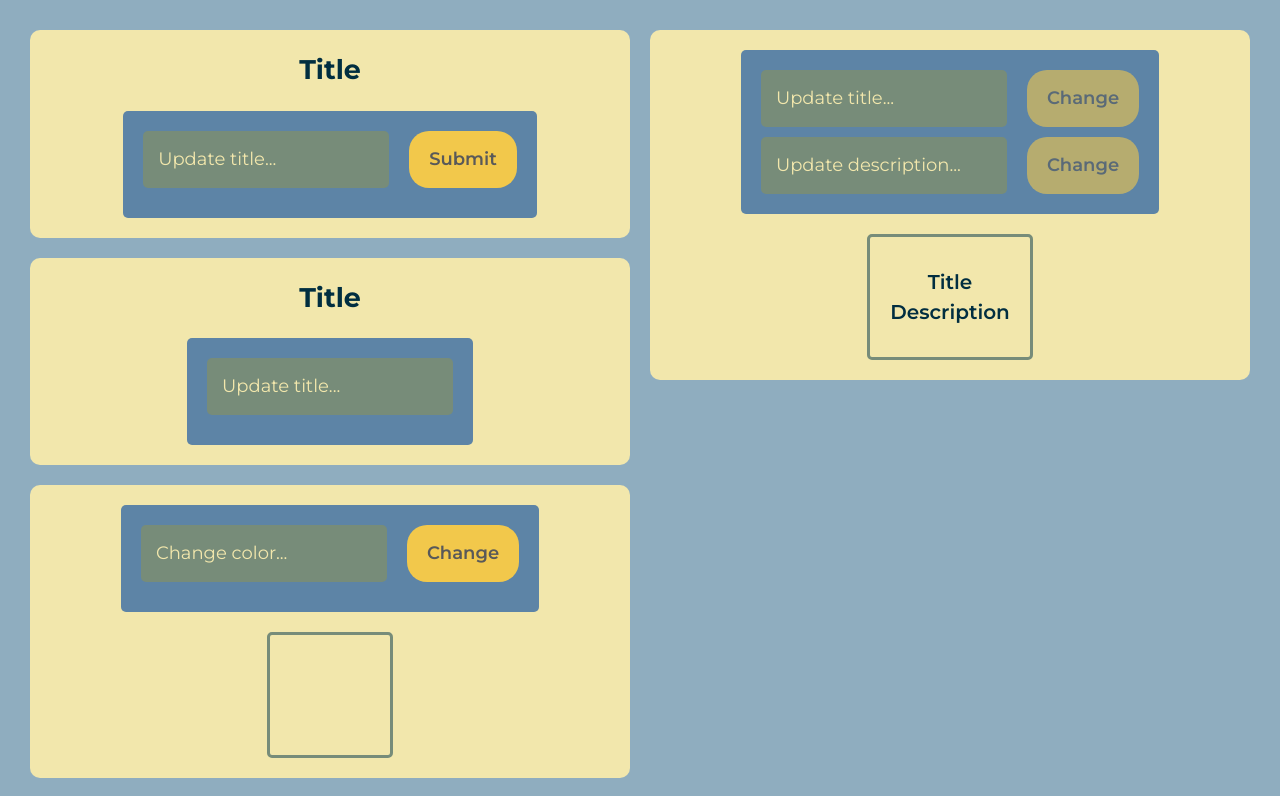
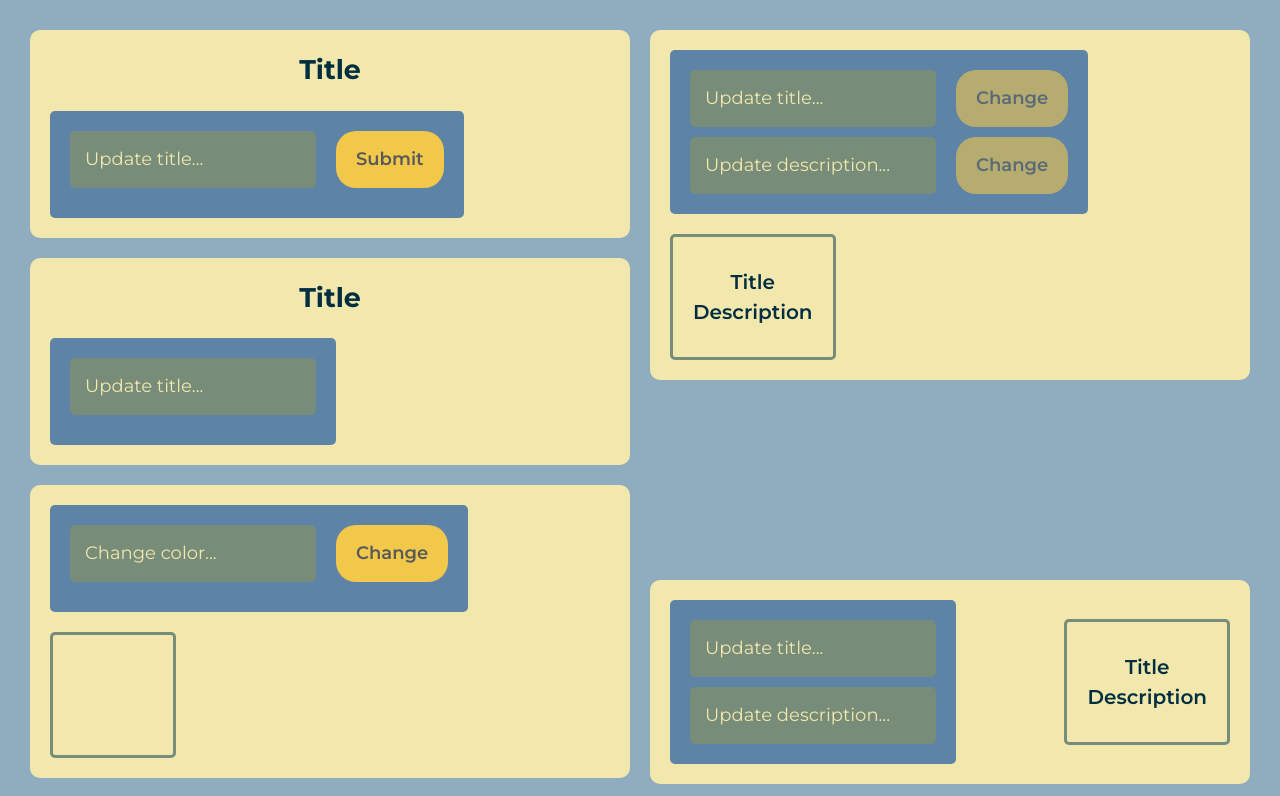
Before and after one commit to ArtisVansovics/md24_vue-event-emits, a Vue app: page / in a window 1280 px wide. Shown: the top 796 px of the page. Built offline with nearby package versions, Linux system fonts and the light colour scheme.

Commit message:
Created DescriptionBox02, in which title or description changes based on their respective inputs

```diff
--- a/src/App.vue
+++ b/src/App.vue
@@ -9,6 +9,7 @@
       </div>
       <div class="column">
         <DescriptionBox01 />
+        <DescriptionBox02 />
       </div>
     </div>
   </div>
@@ -21,15 +22,17 @@ import TitleBox02 from "@/components/TitleBox02.vue";
 import ColorBox01 from "@/components/ColorBox01.vue";
 import ColorBox02 from "@/components/ColorBox02.vue";
 import DescriptionBox01 from "@/components/DescriptionBox01.vue";
+import DescriptionBox02 from "@/components/DescriptionBox02.vue";
 
 export default defineComponent({
   name: "App",
   components: {
+    DescriptionBox02,
     DescriptionBox01,
     ColorBox02,
+    ColorBox01,
+    TitleBox02,
     TitleBox01,
-    TitleBox02,
-    ColorBox01,
   },
 });
 </script>
--- /dev/null
+++ b/src/components/DescriptionBox02.vue
@@ -0,0 +1,50 @@
+<template>
+  <EventContainer>
+    <MainForm>
+      <TextInput placeholder-text="Update title..." v-model="inputValueTitle" />
+      <template #second-row>
+        <TextInput
+          placeholder-text="Update description..."
+          v-model="inputValueDesc"
+        />
+      </template>
+    </MainForm>
+    <TextSquare>
+      <p>{{ updatedTitle }}</p>
+      <p>{{ updatedDescription }}</p>
+    </TextSquare>
+  </EventContainer>
+</template>
+
+<script lang="ts">
+import { defineComponent } from "vue";
+import EventContainer from "@/components/EventContainer/EventContainer.vue";
+import TextInput from "@/components/TextInput/TextInput.vue";
+import MainForm from "@/components/MainForm/MainForm.vue";
+import TextSquare from "@/components/TextSquare/TextSquare.vue";
+
+export default defineComponent({
+  name: "DescriptionBox02",
+  components: { TextSquare, TextInput, MainForm, EventContainer },
+  data: () => ({
+    inputValueTitle: "",
+    inputValueDesc: "",
+    title: "Title",
+    description: "Description",
+  }),
+  computed: {
+    updatedTitle() {
+      if (this.inputValueTitle === "") {
+        return this.title;
+      } else return this.inputValueTitle;
+    },
+    updatedDescription() {
+      if (this.inputValueDesc === "") {
+        return this.description;
+      } else return this.inputValueDesc;
+    },
+  },
+});
+</script>
+
+<style scoped lang="scss" />
--- a/src/components/EventContainer/EventContainer.scss
+++ b/src/components/EventContainer/EventContainer.scss
@@ -11,6 +11,6 @@
   display: flex;
   flex-flow: row wrap;
   gap: 20px;
-  justify-content: space-around;
+  justify-content: space-between;
   align-items: center;
 }
--- a/src/components/TitleBox02.vue
+++ b/src/components/TitleBox02.vue
@@ -6,7 +6,7 @@
       </h2>
     </template>
     <MainForm>
-      <TextInput placeholder-text="Update title..." v-model.lazy="inputValue" />
+      <TextInput placeholder-text="Update title..." v-model="inputValue" />
     </MainForm>
   </EventContainer>
 </template>
```
